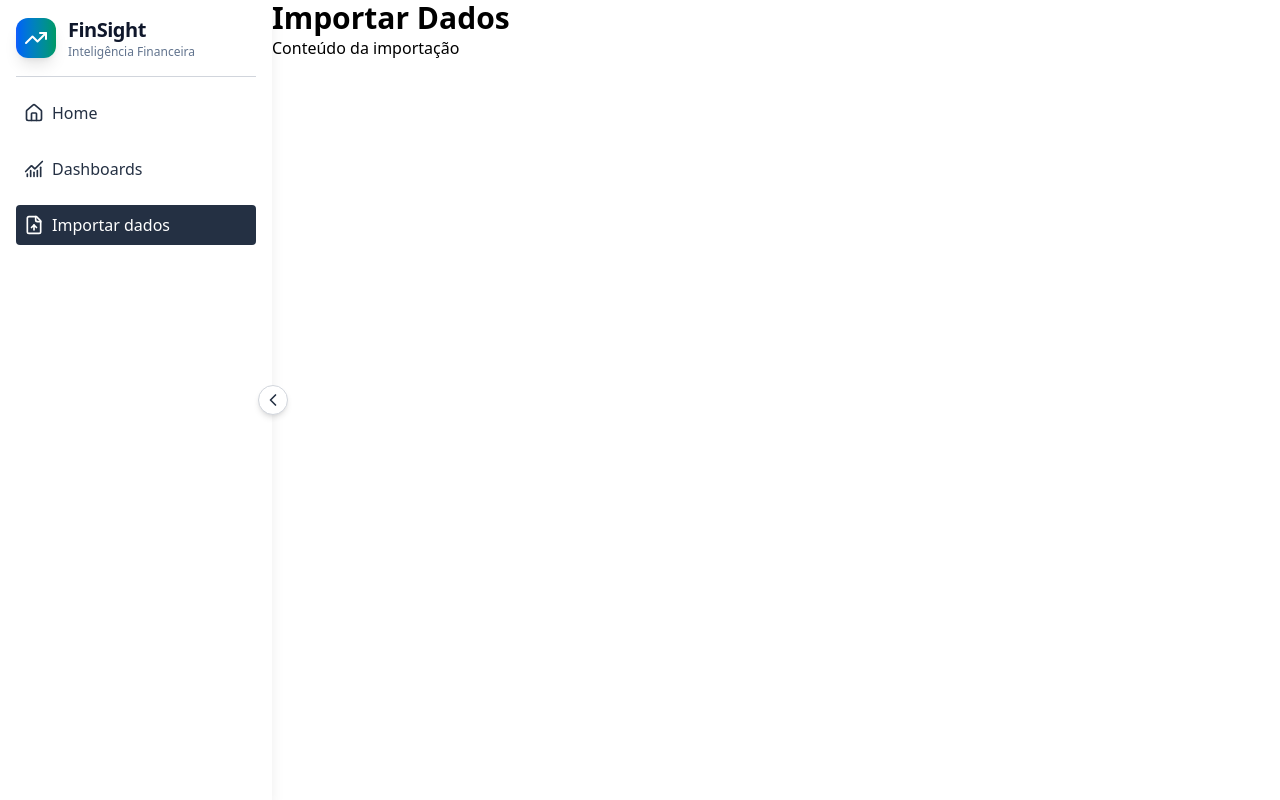
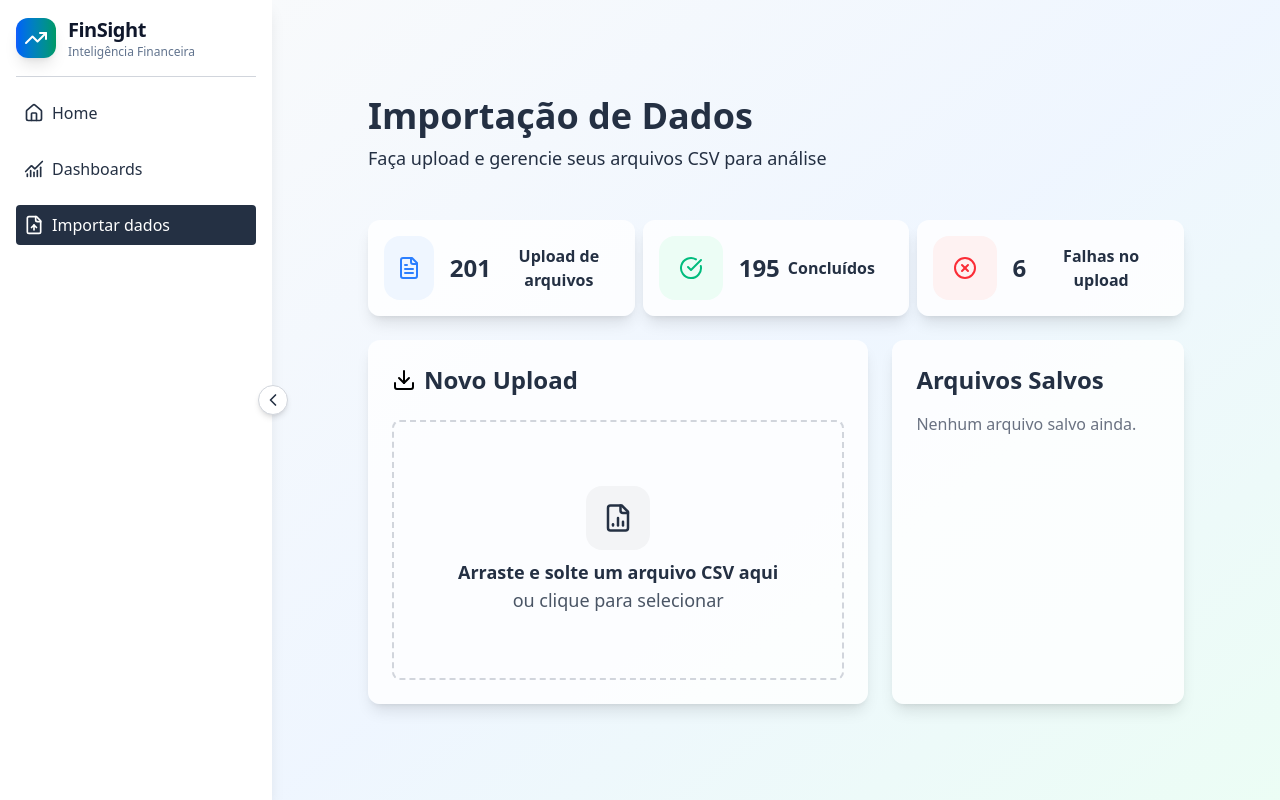
Before and after one commit to mtzdantas/finsights, a React (Vite) app: page /import in a window 1280 px wide. Built offline with nearby package versions, Linux system fonts and the light colour scheme.

Commit message:
feat: estrutura base para tela de import

```diff
--- a/package.json
+++ b/package.json
@@ -12,6 +12,7 @@
   "dependencies": {
     "@tailwindcss/vite": "^4.1.10",
     "lucide-react": "^0.522.0",
+    "papaparse": "^5.5.3",
     "react": "^19.1.0",
     "react-dom": "^19.1.0",
     "react-router-dom": "^7.6.2"
--- /dev/null
+++ b/src/components/Upload.jsx
@@ -0,0 +1,122 @@
+import { useState, useRef } from 'react';
+import Papa from 'papaparse';
+import { useToast } from '../hooks/useToast';
+import {FileChartColumn, Paperclip} from 'lucide-react';
+
+const Upload = ({ onFileParsed }) => {
+  const { addToast } = useToast();
+  const [fileName, setFileName] = useState('');
+  const [parsedData, setParsedData] = useState([]);
+  const [headers, setHeaders] = useState([]);
+  const [isDragging, setIsDragging] = useState(false);
+  const inputRef = useRef();
+
+  const handleFile = (file) => {
+    if (!file) return;
+
+    if (file.type !== 'text/csv' && !file.name.endsWith('.csv')) {
+      addToast('error', 'Por favor, envie um arquivo .csv');
+      return;
+    }
+
+    setFileName(file.name);
+
+    Papa.parse(file, {
+      header: true,
+      skipEmptyLines: true,
+      complete: (results) => {
+        const parsed = results.data;
+        const fields = results.meta.fields || [];
+
+        setParsedData(parsed);
+        setHeaders(fields);
+
+        onFileParsed({
+          fileName: file.name,
+          data: parsed,
+          headers: fields,
+        });
+      },
+      error: (err) => {
+        console.error('Erro ao ler o CSV:', err);
+        addToast('error', 'Erro ao ler o arquivo CSV.');
+      },
+    });
+  };
+
+  const handleInputChange = (e) => handleFile(e.target.files[0]);
+
+  const handleDrop = (e) => {
+    e.preventDefault();
+    setIsDragging(false);
+    handleFile(e.dataTransfer.files[0]);
+  };
+
+  return (
+    <div
+      onDrop={handleDrop}
+      onDragOver={(e) => { e.preventDefault(); setIsDragging(true); }}
+      onDragLeave={(e) => { e.preventDefault(); setIsDragging(false); }}
+      onClick={() => inputRef.current.click()}
+      className={`p-16 border-2 border-dashed rounded-lg text-center mx-auto cursor-pointer transition-colors duration-300 ${
+        isDragging
+          ? 'border-blue-400 bg-blue-50'
+          : 'border-gray-300 hover:bg-gray-50'
+      }`}
+    >
+      <input
+        type="file"
+        accept=".csv"
+        ref={inputRef}
+        onChange={handleInputChange}
+        className="hidden"
+      />
+
+      <div className="flex flex-col items-center justify-center text-center text-[#243043] text-lg">
+        <div
+          className={`flex w-16 h-16 items-center justify-center rounded-2xl mb-2 transition-colors duration-300 ${
+            isDragging ? 'bg-blue-100' : 'bg-gray-100'
+          }`}
+        >
+          <FileChartColumn
+            size={30}
+            className={`transition-colors duration-300 ${
+              isDragging ? 'text-blue-600' : 'text-[#243043]'
+            }`}
+          />
+        </div>
+
+        <span
+          className={`font-semibold transition-colors duration-300 ${
+            isDragging ? 'text-blue-600' : 'text-[#243043]'
+          }`}
+        >
+          Arraste e solte um arquivo CSV aqui
+        </span>
+        <span
+          className={`transition-colors duration-300 ${
+            isDragging ? 'text-blue-500' : 'text-gray-600'
+          }`}
+        >
+          ou clique para selecionar
+        </span>
+
+        {fileName && parsedData.length > 0 && (
+          <div className="mt-6 flex items-center gap-4 border border-gray-200 bg-white p-4 rounded-lg shadow-sm max-w-md mx-auto">
+            <div className="bg-blue-100 text-blue-600 p-2 rounded-full">
+              <Paperclip size={24} />
+            </div>
+            <div className="text-sm text-[#243043]">
+              <p className="font-semibold">{fileName}</p>
+              <p className="text-xs text-gray-600">
+                {parsedData.length} linha{parsedData.length > 1 ? 's' : ''} • {headers.length} coluna{headers.length > 1 ? 's' : ''}
+              </p>
+            </div>
+          </div>
+        )}
+      </div>
+    </div>
+  );
+};
+
+export default Upload;
--- a/src/pages/Import.jsx
+++ b/src/pages/Import.jsx
@@ -1,8 +1,105 @@
+import { useState } from 'react';
+import CardStatus from '../components/CardStatus';
+import {FileText, CircleCheckBig, CircleX, Download, Save, Trash} from 'lucide-react';
+import Upload from '../components/Upload';
+
 export default function Import() {
+  const [fileInfo, setFileInfo] = useState(null);
+  const [arquivosSalvos, setArquivosSalvos] = useState([]);
+
+  const handleFileParsed = (info) => {
+    setFileInfo(info);
+  };
+
+  const salvarArquivo = () => {
+    if (fileInfo) {
+      setArquivosSalvos((prev) => [...prev, fileInfo]);
+      setFileInfo(null);
+    }
+  };
+
+  const removerArquivo = (index) => {
+    setArquivosSalvos((prev) => prev.filter((_, i) => i !== index));
+  };
+
   return (
-    <div>
-      <h1 className="text-3xl font-bold">Importar Dados</h1>
-      <p>Conteúdo da importação</p>
+    <div className="flex flex-col h-screen bg-gradient-to-br from-slate-50 via-blue-50 to-emerald-50 p-24 justify-center">
+      <div className="flex flex-col gap-2 mb-12">
+        <h1 className="text-4xl font-bold text-[#243043]">Importação de Dados</h1>
+        <p className="text-[#243043] text-lg">Faça upload e gerencie seus arquivos CSV para análise</p>
+      </div>
+
+      <div className='grid grid-cols-3 lg:grid-cols-3 gap-2 mb-6'>
+        <CardStatus
+          titulo="Upload de arquivos"
+          quantidade="201"
+          icon={<FileText className='text-blue-500'/>}
+          background='bg-blue-50'
+        />
+        <CardStatus
+          titulo="Concluídos"
+          quantidade="195"
+          icon={<CircleCheckBig className='text-emerald-500'/>}
+          background='bg-emerald-50'
+        />
+        <CardStatus
+          titulo="Falhas no upload"
+          quantidade="6"
+          icon={<CircleX className='text-red-500'/>}
+          background='bg-red-50'
+        />
+      </div>
+
+      <div className='flex gap-6'>
+        <div className='bg-white/80 p-6 rounded-xl shadow-lg hover:shadow-xl transition-all duration-300'>
+          <div className='flex justify-between mb-6'>
+            <div className='flex gap-2 items-center'>
+              <Download/>
+              <p className='text-2xl font-semibold text-[#243043]'>Novo Upload</p>
+            </div>
+            {fileInfo && (
+              <button
+                onClick={salvarArquivo}
+                title="Salvar arquivo"
+                className="flex items-center font-semibold gap-1 p-2 text-sm bg-emerald-600 text-white rounded hover:bg-emerald-700 transition"
+              >
+                <Save size={20} />
+              </button>
+            )}
+          </div>
+          <Upload onFileParsed={handleFileParsed}/>
+        </div>
+        <div className='flex-1 bg-white/80 p-6 rounded-xl shadow-lg hover:shadow-xl transition-all duration-300'>
+          <p className="text-2xl font-semibold text-[#243043] mb-4">Arquivos Salvos</p>
+          {arquivosSalvos.length === 0 ? (
+            <p className="text-gray-500">Nenhum arquivo salvo ainda.</p>
+          ) : (
+            <ul className="space-y-2 text-sm">
+              {arquivosSalvos.map((arquivo, idx) => (
+                <li
+                  key={idx}
+                  className="flex justify-between border border-gray-200 rounded-lg p-3 bg-white shadow-sm"
+                >
+                  <div>
+                    <div className="font-semibold text-[#243043]">{arquivo.fileName}</div>
+                    <div className="text-gray-600 text-xs">
+                      {arquivo.data.length} linha{arquivo.data.length > 1 ? 's' : ''} • {arquivo.headers.length} coluna{arquivo.headers.length > 1 ? 's' : ''}
+                    </div>
+                  </div>
+
+                  <button
+                    onClick={() => removerArquivo(idx)}
+                    title="Remover arquivo"
+                    className="p-2 rounded-full text-red-500 hover:bg-red-100 transition"
+                  >
+                    <Trash size={18} />
+                  </button>
+                </li>
+              ))}
+            </ul>
+          )}
+        </div>
+      </div>
     </div>
   )
 }
```
Also changed, not shown: 1 other file (tests, documents, lock files or other folders).
